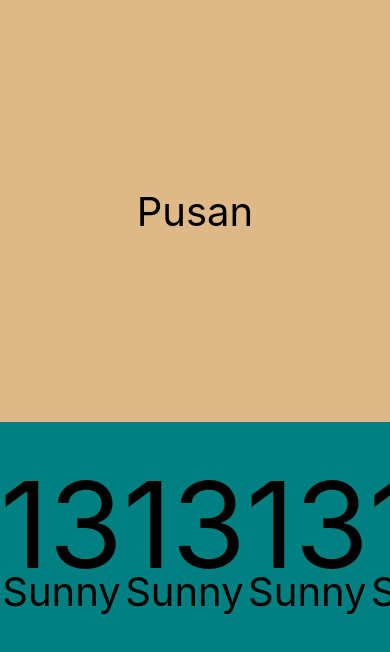
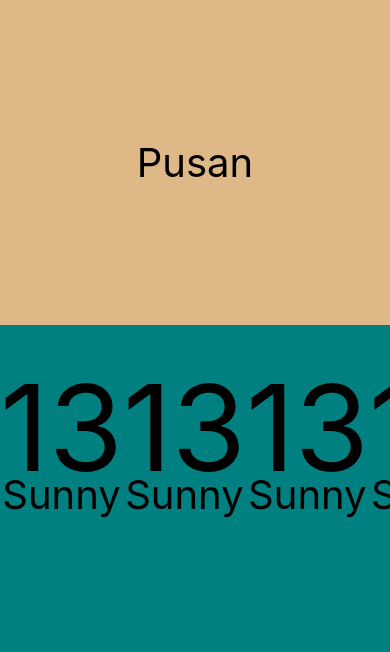
Before and after one commit to clearsky77/CSWeatherReactNative, a React Native app: screen / in a window 390 px wide. Shown: the top 652 px of the page. Built offline with nearby package versions, Linux system fonts and the light colour scheme.

Commit message:
ScrollView는 style -> contentContainerStyle 사용  - flex는 삭제해야한다.

```diff
--- a/App.js
+++ b/App.js
@@ -3,11 +3,12 @@ import { View, Text, ScrollView, StyleSheet } from "react-native";
 import { StatusBar } from "expo-status-bar";
 
 export default function App() {
-  return <View style={styles.container}>
+  return (
+    <View style={styles.container}>
       <View style={styles.city}>
         <Text style={styles.cityName}>Pusan</Text>
       </View>
-    <ScrollView horizontal style={styles.weather}>
+      <ScrollView horizontal contentContainerStyle={styles.weather}>
         <View style={styles.day}>
           <Text style={styles.temp}>13</Text>
           <Text style={styles.description}>Sunny</Text>
@@ -25,7 +26,8 @@ export default function App() {
           <Text style={styles.description}>Sunny</Text>
         </View>
       </ScrollView>
-  </View>;
+    </View>
+  );
 }
 
 const styles = StyleSheet.create({
@@ -43,7 +45,7 @@ const styles = StyleSheet.create({
     fontWeight: "400",
   },
   weather: {
-    flex: 3,
+    // flex: 3, // 스크롤 뷰로 사용시 flex로 제한하면 에러 발생.
     // backgroundColor: "teal", // 위치를 조정할 때는 색을 입혀서 전체 크기를 확인하자
   },
   day: {
```
Lines whose indentation alone changed are shown as unchanged.
